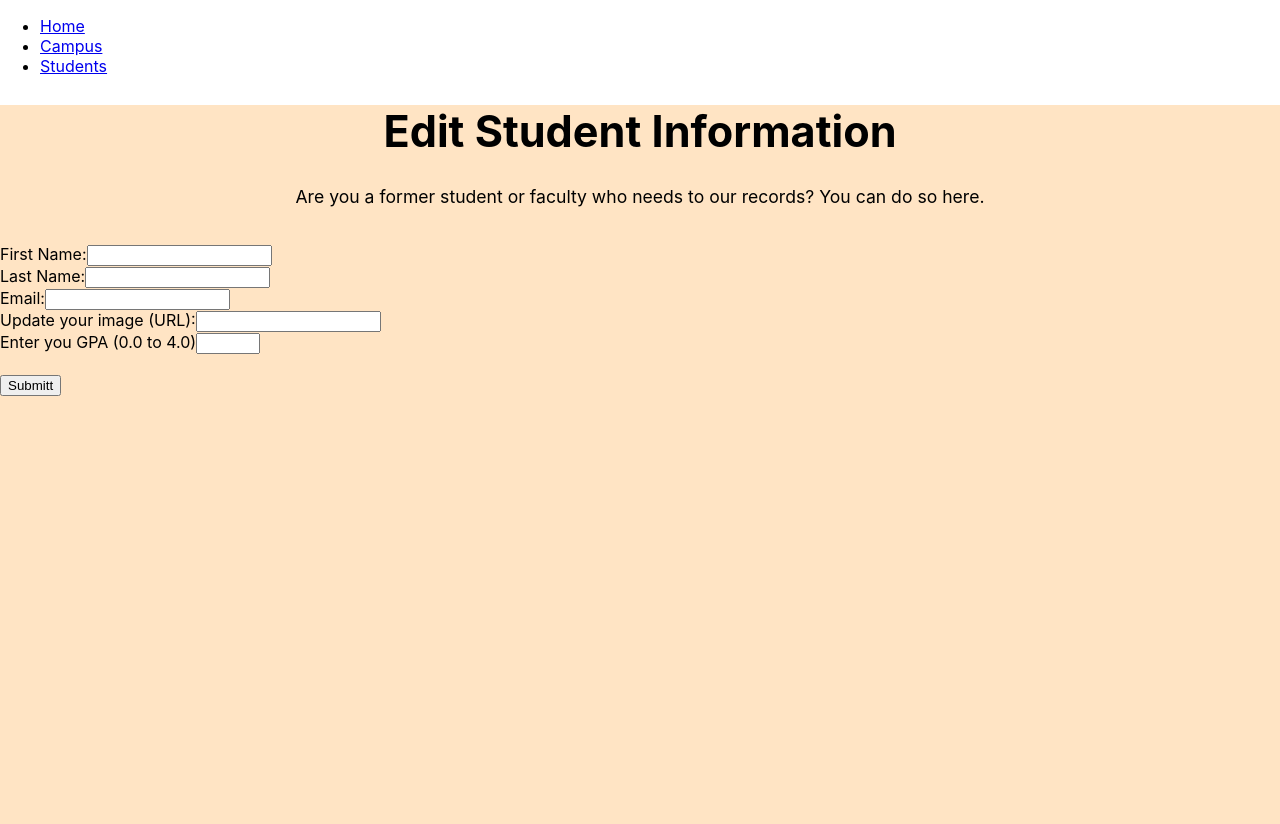
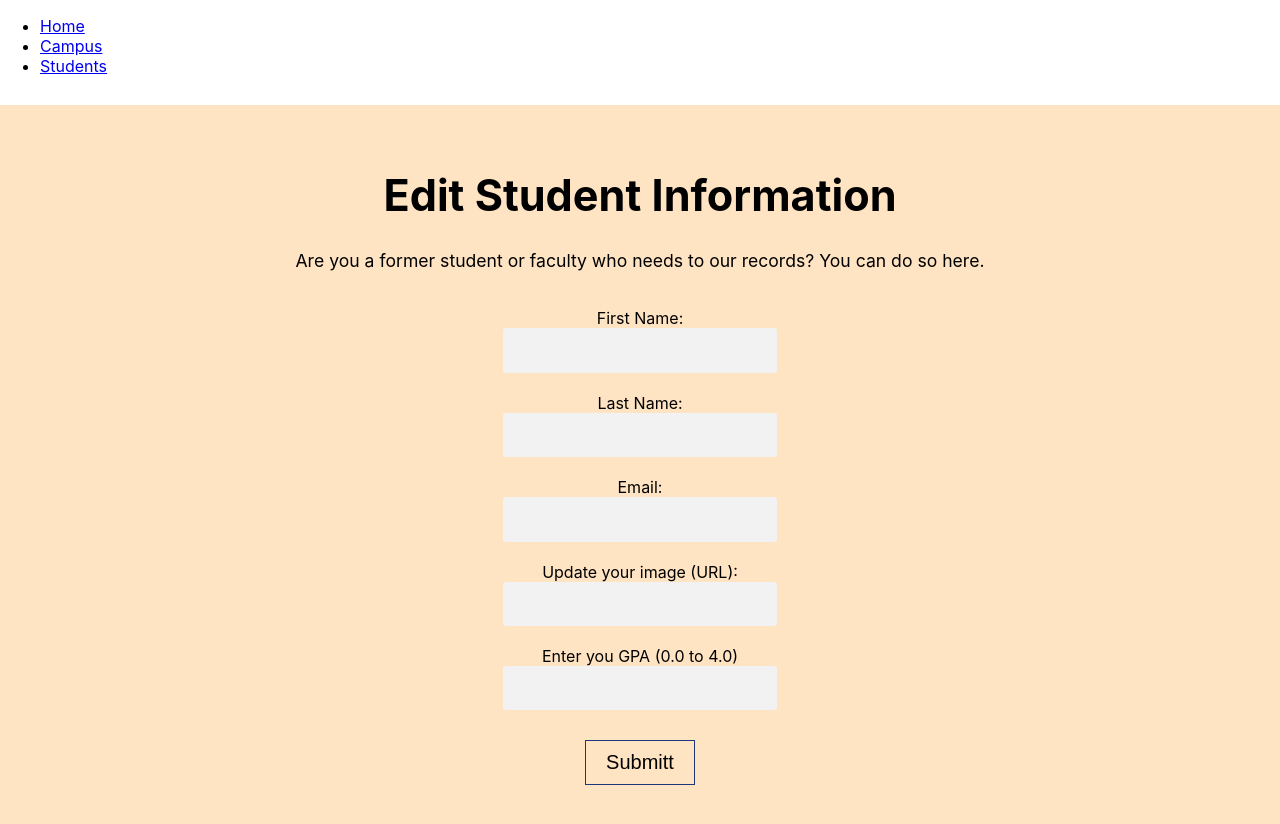
Before and after one commit to cruzgx/Crud-Campus-and-Students-Project, a React (Create React App) app: page /EditStudent in a window 1280 px wide. Shown: the top 824 px of the page. Built offline with nearby package versions, Linux system fonts and the light colour scheme.

Commit message:
Added styling to Edit Student Information

```diff
--- a/src/EditStudent.js
+++ b/src/EditStudent.js
@@ -66,7 +66,7 @@ class EditStudent extends Component {
 
         //TODO: PASS THIS DATA TO DATABASE
         //check 43:49 of video time stamp
-
+        alert("Sucessfully Submitted Form")
 
     }
 
@@ -91,24 +91,30 @@ class EditStudent extends Component {
 
 
                 <br></br>
+                <div id='edit-student-form'>
+                <form id='edit-student-form-wrapper'>
                 <label>First Name:</label>
-                <input id="firstNameInput"></input> <br></br>
+                <input id="firstNameInput" className='editStudent-inputs'></input> <br></br>
 
                 <label>Last Name:</label>
-                <input id='lastNameInput'></input> <br></br>
+                <input id='lastNameInput' className='editStudent-inputs'></input> <br></br>
 
                 <label>Email:</label>
-                <input id='emailInput'></input> <br></br>
+                <input id='emailInput' className='editStudent-inputs'></input> <br></br>
 
                 <label>Update your image (URL):</label>
-                <input id='urlInput'></input><br></br>
+                <input id='urlInput' className='editStudent-inputs'></input><br></br>
 
                 <label>Enter you GPA (0.0 to 4.0)</label>
-                <input type='number' min='0.0' max='4.0' step='.1' id='gpaInput'></input>
+                <input type='number' min='0.0' max='4.0' step='.1' id='gpaInput' className='editStudent-inputs'></input>
+                </form>
                 <br></br>
                 <br></br>
 
-                <button onClick={this.handleButtonSubmit}>Submitt</button>
+                <button id='editStudent-submit-button'  onClick={this.handleButtonSubmit}>Submitt</button>
+                <small></small>
+                </div>
+
             </div>
         )
     }
--- a/src/styling/EditStudent.css
+++ b/src/styling/EditStudent.css
@@ -7,8 +7,44 @@
 .edit-student-heading {
     text-align: center;
     font-size: 270%;
+    padding-top: 5%;
 }
 .edit-student-blurb {
     text-align: center;
     font-size: 110%;
 }
+
+#edit-student-form{
+    text-align: center;
+}
+
+#edit-student-form-wrapper {
+    display: inline-block;
+}
+
+.editStudent-inputs {
+    display: block;
+    text-align: center;
+    line-height: 150%;
+    font-size: .85em;
+    border: none;
+    -webkit-appearance: none;
+    -ms-appearance: none;
+    -moz-appearance: none;
+    appearance: none;
+    background: #f2f2f2;
+    padding: 12px;
+    border-radius: 3px;
+    width: 250px;
+    outline: none;
+}
+
+
+#editStudent-submit-button{
+    border: 1px solid #1d367c;
+    background: none;
+    padding: 10px 20px;
+    font-size: 20px;
+    cursor: pointer;
+    margin: 10px;
+}
```
